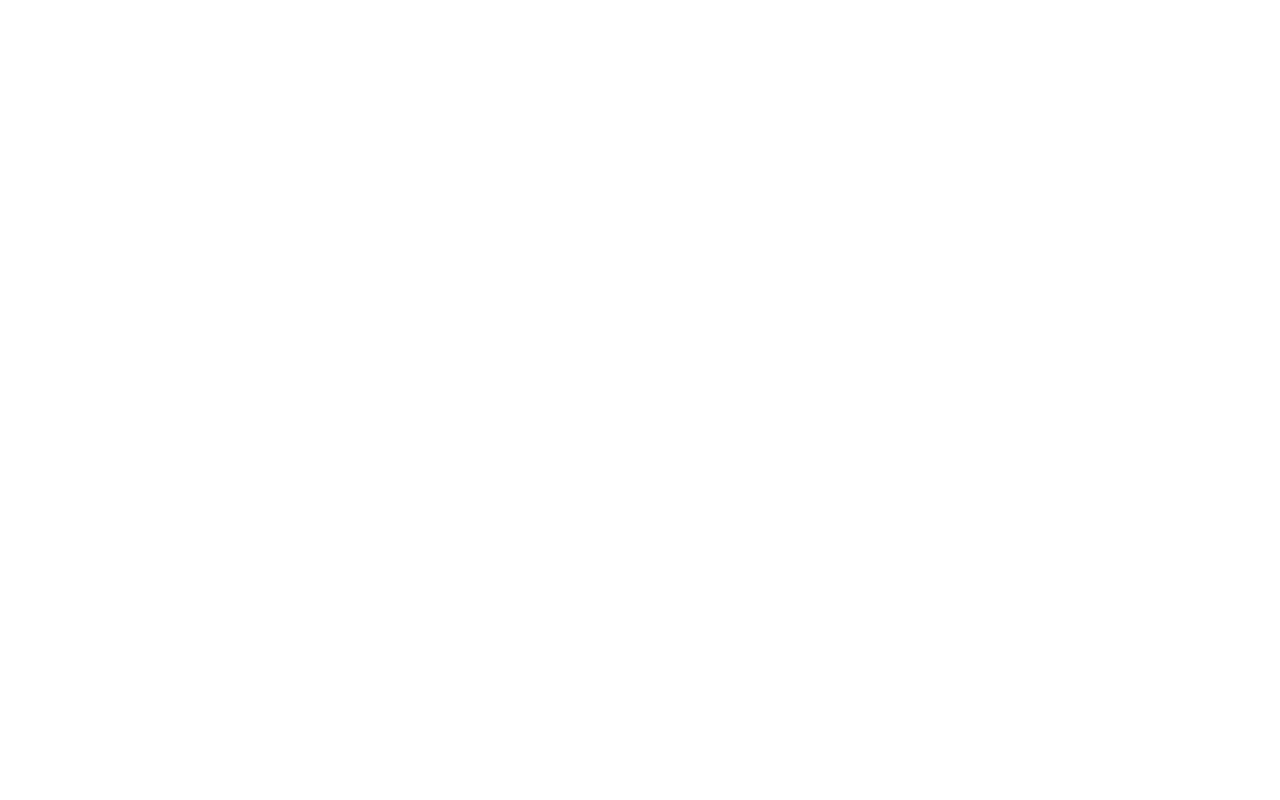
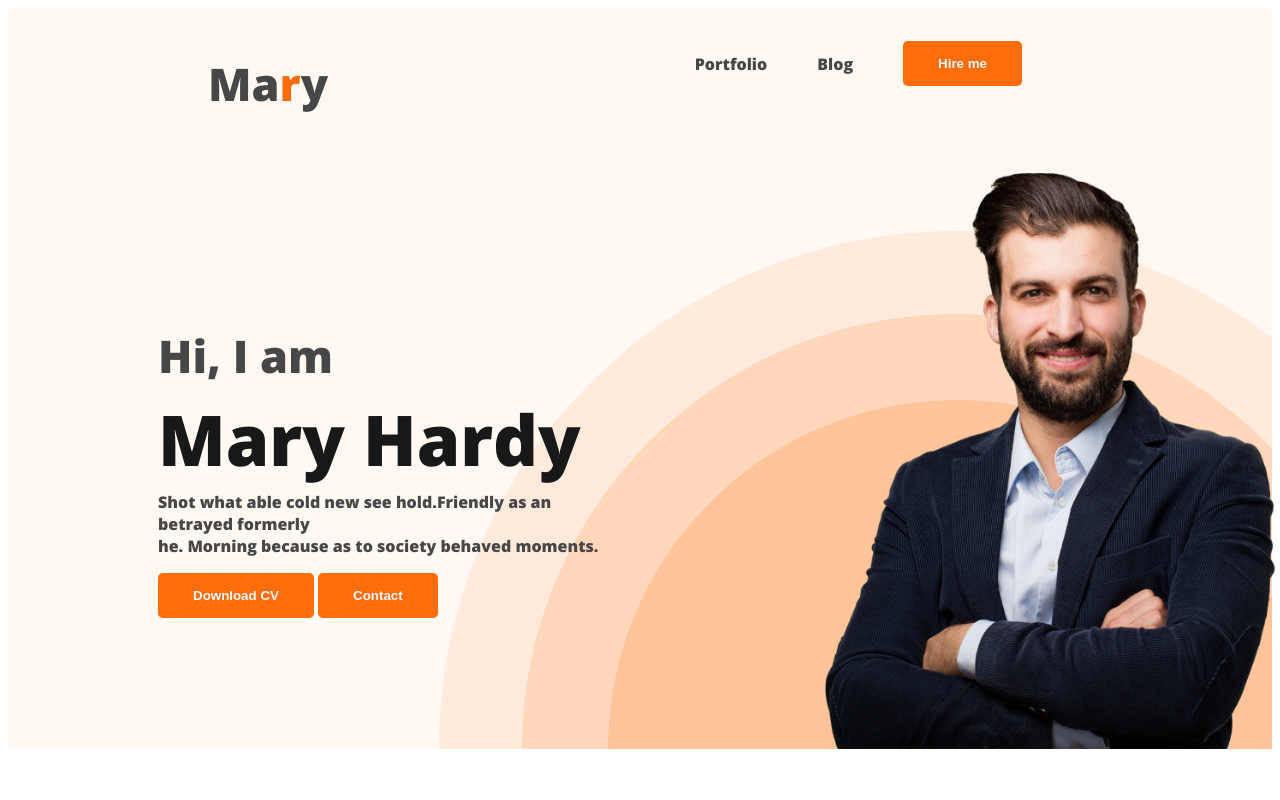
Before and after one commit to jahidsiam/devoloper-portfolio, a plain HTML site: page index.html in a window 1280 px wide. Shown: the top 800 px of the page. Drawn offline with nearby package versions, Linux system fonts and the light colour scheme.

Commit message:
add about section

```diff
--- a/blog.css
+++ b/blog.css
@@ -1,7 +1,93 @@
-body nav h3{
+/* common css */
+body{
     font-family: 'Open Sans', sans-serif;
+    color: #474747;
 }
+header{
+    background-color: #fff8f3;
+    background-image: url('./images/header_bg.png');
+    background-repeat: no-repeat;
+    background-position: bottom right;
+
+}
+.allbtn{
+    color: #FD6E0A;
+}
+.btn{
+    background-color: #FD6E0A;
+    color: aliceblue;
+    font-weight: 700;
+    border-radius: 5px;
+    border: 0;
+    padding: 15px 35px;
+
+    }
+/* nav related */
 nav{
     display: flex;
+    justify-content: space-between;
+    margin: 0 200px;
+    align-items: center;
+}
+nav ul{
+    display: flex;
+    align-items: center;
+}
+nav li{
+    list-style: none;
+    margin-right: 50px;
+
+}
+nav a{
     text-decoration: none;
+    color: #474747;
 }
+.banner{
+    padding: 30px 30px 0px 150px;
+     display:flex;
+     align-items: center;
+     justify-content: space-between;
+}
+h3{
+    color:#474747;
+   font-size:45px;
+   font-weight: 600;
+   width: 177px;
+   height: 61px;
+   margin-bottom: 5px;
+}
+h1
+{
+    font-size:70px;
+    font-weight: 700;
+    width: 465px;
+    height: 100px;
+    color: #181818;
+    margin: 0 0 0;
+
+}
+.details{
+    margin-top: 0px;
+    padding: 0px;
+    max-width: 585px;
+}
+.profile{
+    height: 600px;
+    width: 500px;
+    margin-left: 160px;
+}
+/* header end */
+
+/* main start */
+
+.main-container{
+    text-align: center;
+    padding: 130px;
+    background-color:#fff8f3;
+    margin:130px 100px;
+}
+
+h2{
+   margin: auto;
+   color: #181818;
+}
--- a/index.html
+++ b/index.html
@@ -3,14 +3,46 @@
 <head>
   <meta charset="UTF-8">
   <meta name="viewport" content="width=device-width, initial-scale=1.0">
-  <title>devoloper portfolio</title>
+  <title>developer portfolio</title>
+  <link rel="preconnect" href="https://fonts.googleapis.com">
+<link rel="preconnect" href="https://fonts.gstatic.com" crossorigin>
+<link href="https://fonts.googleapis.com/css2?family=Open+Sans:wght@800&display=swap" rel="stylesheet">
+  <link rel="stylesheet" href="blog.css">
+
 </head>
 <body>
   <header>
 
-  </header>
+  <nav>
+
+  <h3>Ma<span class="allbtn">r</span>y</h3>
+   <ul>
+    <li><a href="">Portfolio</a></li>
+    <li><a href="">Blog</a></li>
+    <li><button class="btn">Hire me</button></li>
+   </ul>
+
+ </nav>
+ <div class="banner">
+  <div class="title">
+    <h3>Hi, I  am</h3>
+    <h1>Mary Hardy</h1>
+    <p class="details">Shot what able cold new see hold.Friendly as an betrayed formerly <br> he. Morning because as to society behaved moments.</p>
+    <button class="btn">Download CV</button>
+    <button class="btn">Contact</button>
+    </div>
+   <img class="profile" src="images/hardy.png" alt="#">
+  </div>
+ </header>
   <main>
-
+    <section class=about>
+    <div class="main-container">
+      <h2 class="about">About Me</h2>
+      <div class="description">
+        I, m a designer &amp; developer with a passion for web design. I enjoy developing simple, clean and slick websites that provide real value to the end user. Thousands of clients have procured exceptional results while working with me. Delivering work within time and budget which meets clients requirements in our mata.
+      </div>
+    </div>
+    </section>
   </main>
   <footer>
 
```
Also changed, not shown: images/developer.png.
